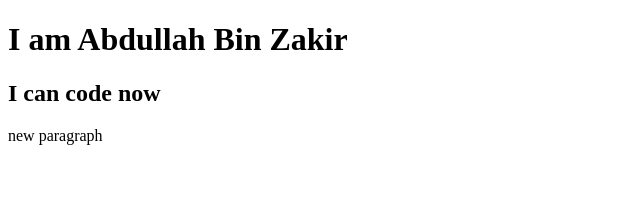
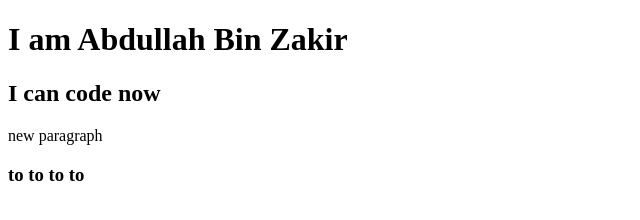
Before and after one commit to abdullahbinzakir98/my-second-repo, a plain HTML site: page index.html in a window 1280 px wide. Shown: the full height of the page, 0-640 px from the left. Drawn offline with Linux system fonts and the light colour scheme.

Commit message:
h3 added

```diff
--- a/index.html
+++ b/index.html
@@ -10,5 +10,6 @@
     <h1>I am Abdullah Bin Zakir</h1>
     <h2>I can code now</h2>
     <p>new paragraph</p>
+    <h3>to to to to</h3>
 </body>
 </html>
```
